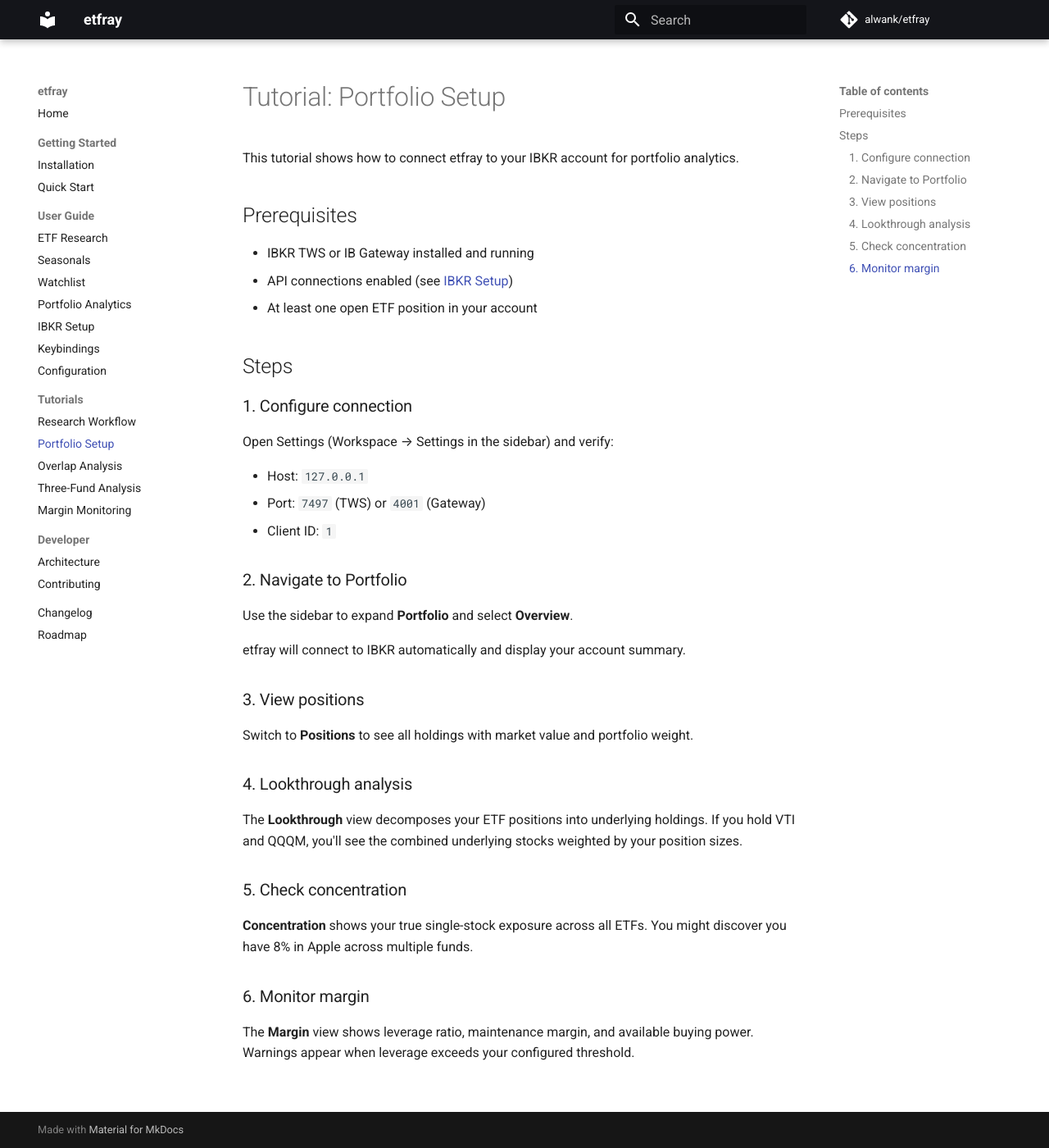
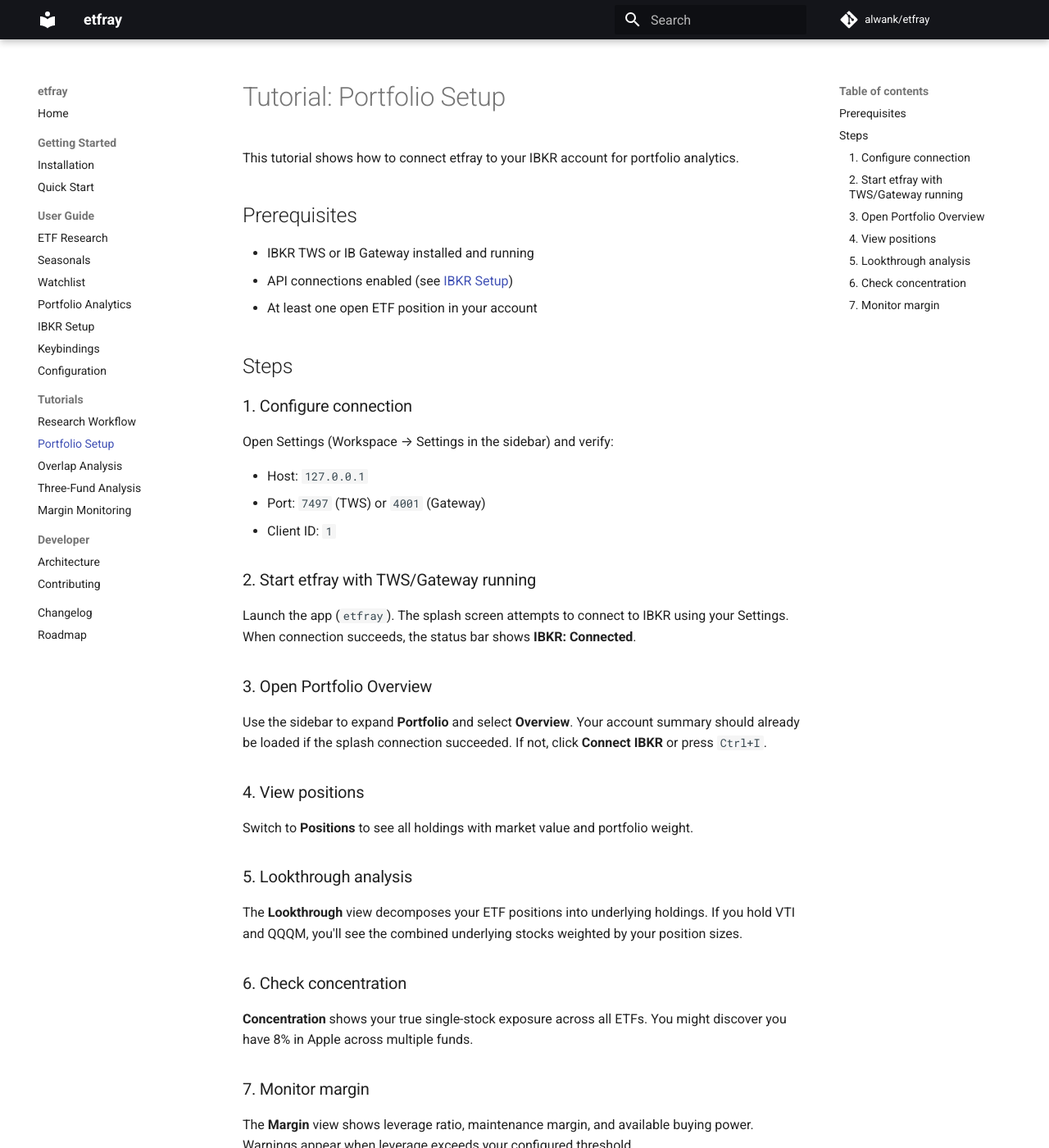
Before and after one commit to alwank/etfray, an MkDocs documentation site: the page built from docs/tutorials/portfolio-setup.md, in a window 1280 px wide and 1400 px high. Shown: the whole window at 82% size. Built offline with MkDocs 1.6.1 and Material for MkDocs 9.7.7, drawn with Linux system fonts in a browser that asks for light colours; comment, search, counter and statistics services are not loaded.

Commit message:
feat: Enhance startup process with IBKR connection during splash screen
- Updated splash screen to perform startup checks, including database validation, settings verification, and IBKR connection attempt.
- Changed connection behavior to establish IBKR connection during startup, providing immediate feedback on connection status.
- Improved documentation to reflect new startup flow and connection process.
- Refactored connection logic to streamline IBKR connection handling and error reporting.

```diff
--- a/docs/tutorials/portfolio-setup.md
+++ b/docs/tutorials/portfolio-setup.md
@@ -18,24 +18,26 @@
 - Port: `7497` (TWS) or `4001` (Gateway)
 - Client ID: `1`
 
-### 2. Navigate to Portfolio
+### 2. Start etfray with TWS/Gateway running
 
-Use the sidebar to expand **Portfolio** and select **Overview**.
+Launch the app (`etfray`). The splash screen attempts to connect to IBKR using your Settings. When connection succeeds, the status bar shows **IBKR: Connected**.
 
-etfray will connect to IBKR automatically and display your account summary.
+### 3. Open Portfolio Overview
 
-### 3. View positions
+Use the sidebar to expand **Portfolio** and select **Overview**. Your account summary should already be loaded if the splash connection succeeded. If not, click **Connect IBKR** or press `Ctrl+I`.
+
+### 4. View positions
 
 Switch to **Positions** to see all holdings with market value and portfolio weight.
 
-### 4. Lookthrough analysis
+### 5. Lookthrough analysis
 
 The **Lookthrough** view decomposes your ETF positions into underlying holdings. If you hold VTI and QQQM, you'll see the combined underlying stocks weighted by your position sizes.
 
-### 5. Check concentration
+### 6. Check concentration
 
 **Concentration** shows your true single-stock exposure across all ETFs. You might discover you have 8% in Apple across multiple funds.
 
-### 6. Monitor margin
+### 7. Monitor margin
 
 The **Margin** view shows leverage ratio, maintenance margin, and available buying power. Warnings appear when leverage exceeds your configured threshold.
```
Also changed, not shown: docs/developer/architecture.md (+2 -2 lines), docs/getting-started/quickstart.md (+1 -1 lines), docs/user-guide/ibkr-setup.md (+5 -5 lines), 3 other files.
